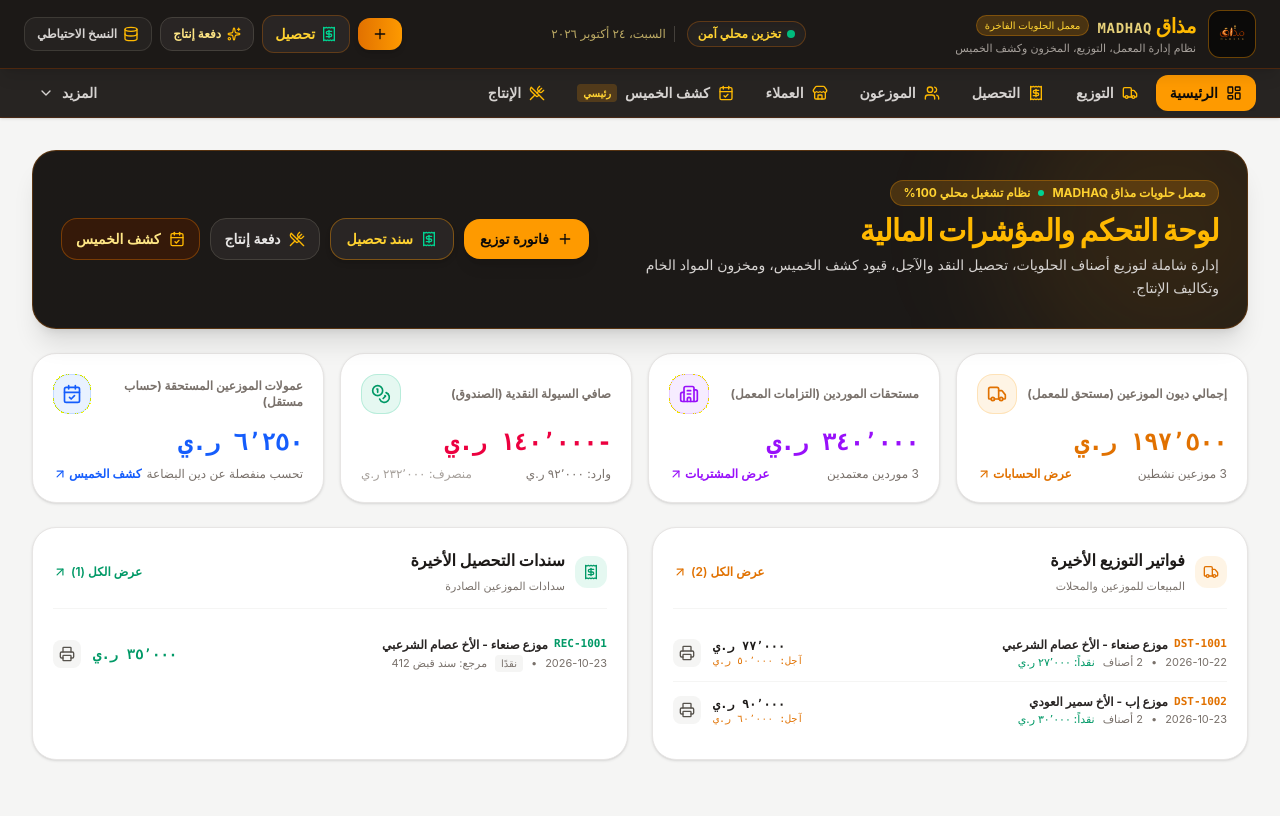
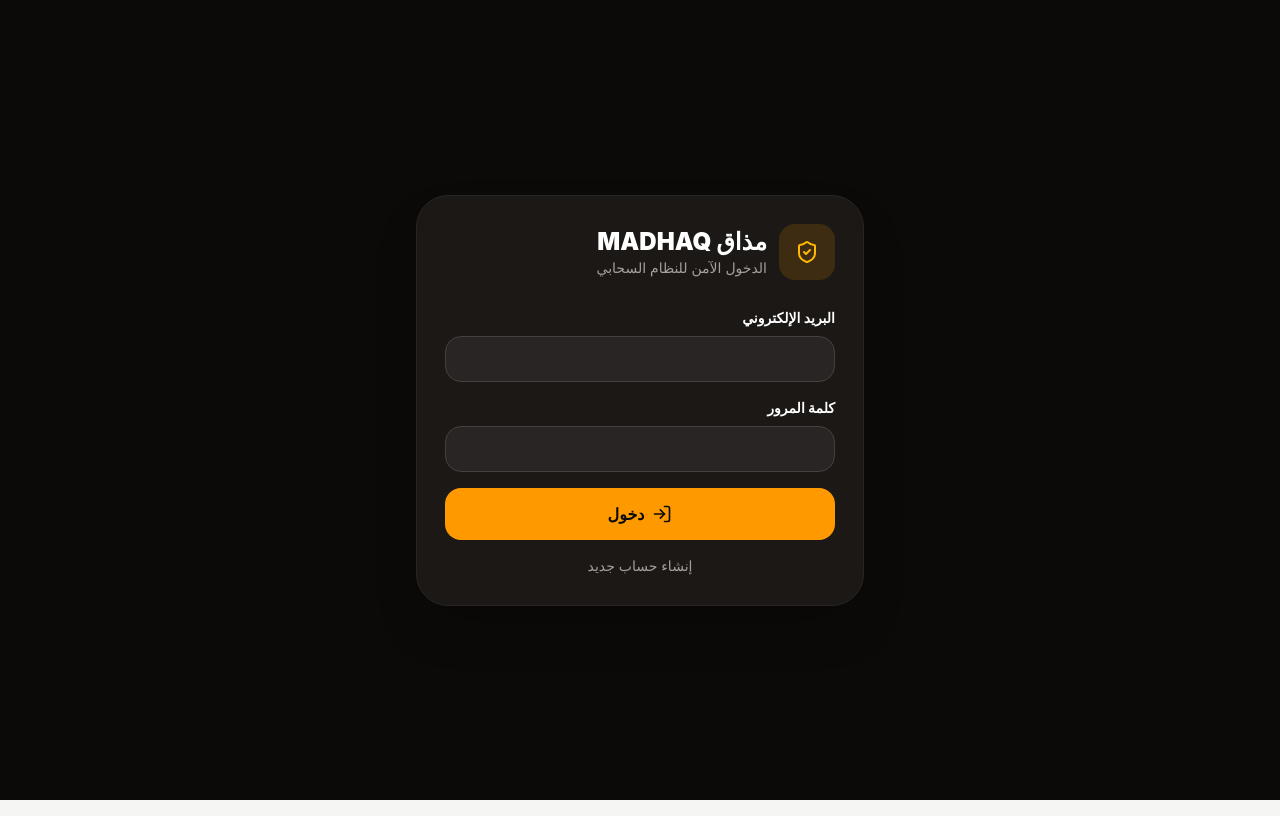
Before and after one commit to jovanexpress713-jpg/madhaq, a React (Vite) app: page / in a window 1280 px wide. Built offline with nearby package versions, Linux system fonts and the light colour scheme; no server answers.

Commit message:
feat: enforce cloud authentication when cloud mode is configured

```diff
--- a/src/main.tsx
+++ b/src/main.tsx
@@ -1,5 +1,6 @@
 import {createRoot} from 'react-dom/client';
 import App from './App.tsx';
+import { CloudGate } from './components/CloudGate';
 import { storage } from './services/storage';
 import { installDistributionGuard } from './services/distributionGuard';
 import { installProductionGuard } from './services/productionGuard';
@@ -20,4 +21,8 @@
 installRecoveryCommitBridge(storage.subscribe.bind(storage));
 installDocumentNumberIntegrity();
 
-createRoot(document.getElementById('root')!).render(<App />);
+createRoot(document.getElementById('root')!).render(
+  <CloudGate>
+    <App />
+  </CloudGate>
+);
```
